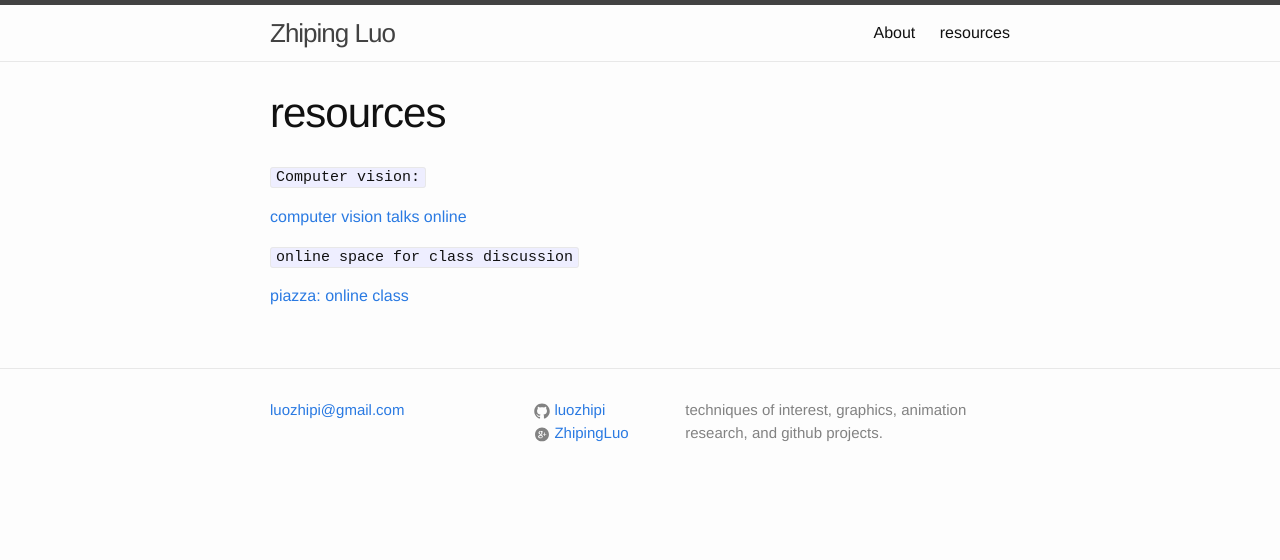
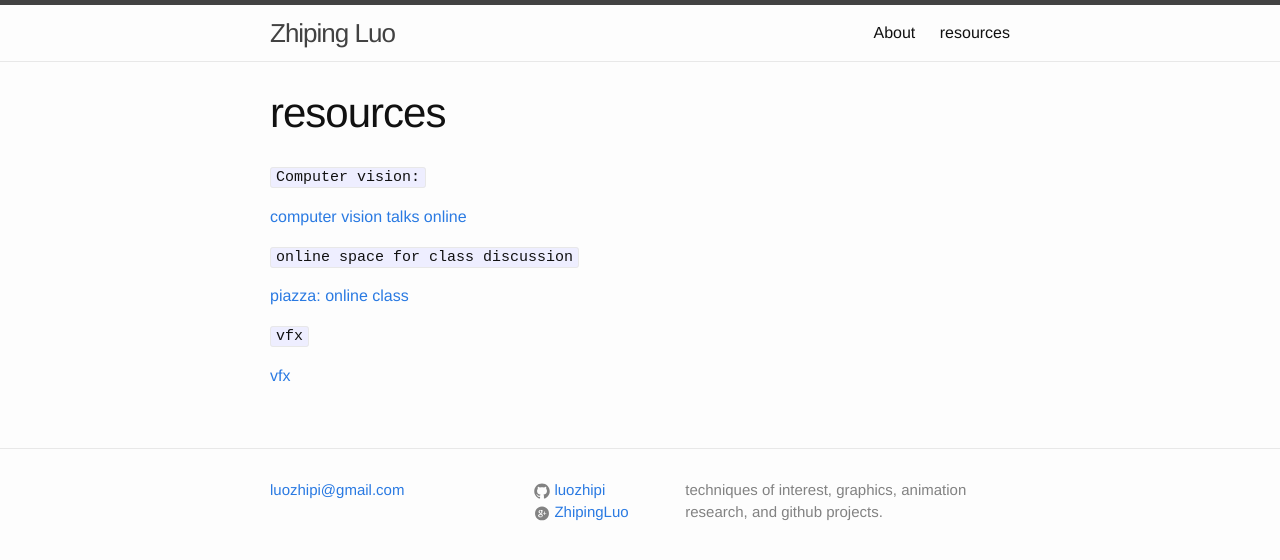
Before and after one commit to luozhipi/luozhipi.github.io, a Jekyll site: the page built from resources.md, in a window 1280 px wide. Shown: the top 560 px of the page. Built offline with Jekyll 4.4.1, drawn with Linux system fonts in a browser that asks for light colours.

Commit message:
Update resources.md

```diff
--- a/resources.md
+++ b/resources.md
@@ -12,5 +12,10 @@ permalink: /res/
 
 [piazza: online class]
 
+`vfx`
+
+[vfx]
+
 [computer vision talks online]: http://www.computervisiontalks.com/
 [piazza: online class]: https://piazza.com/
+[vfx]: https://www.fxguide.com
```
